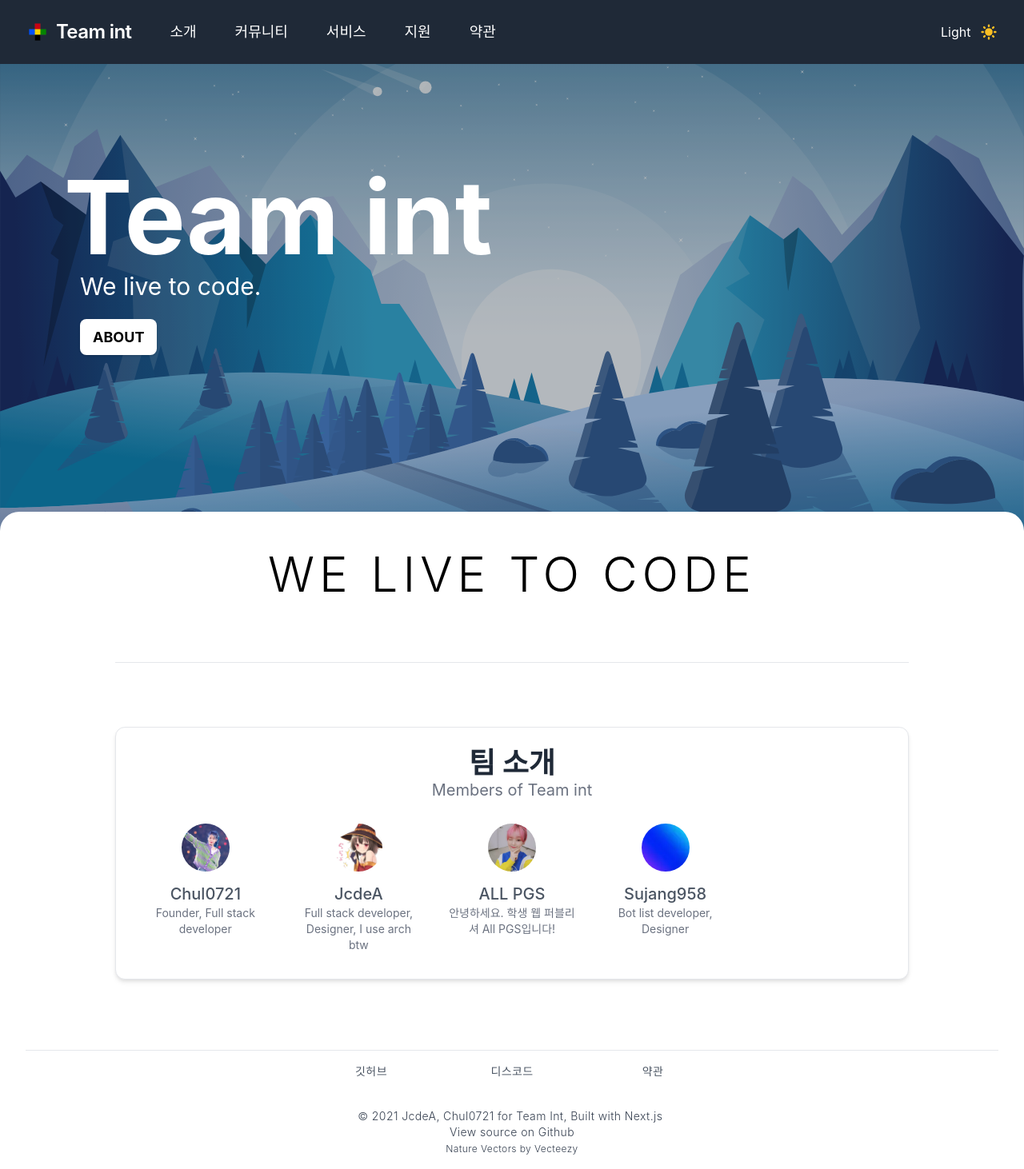
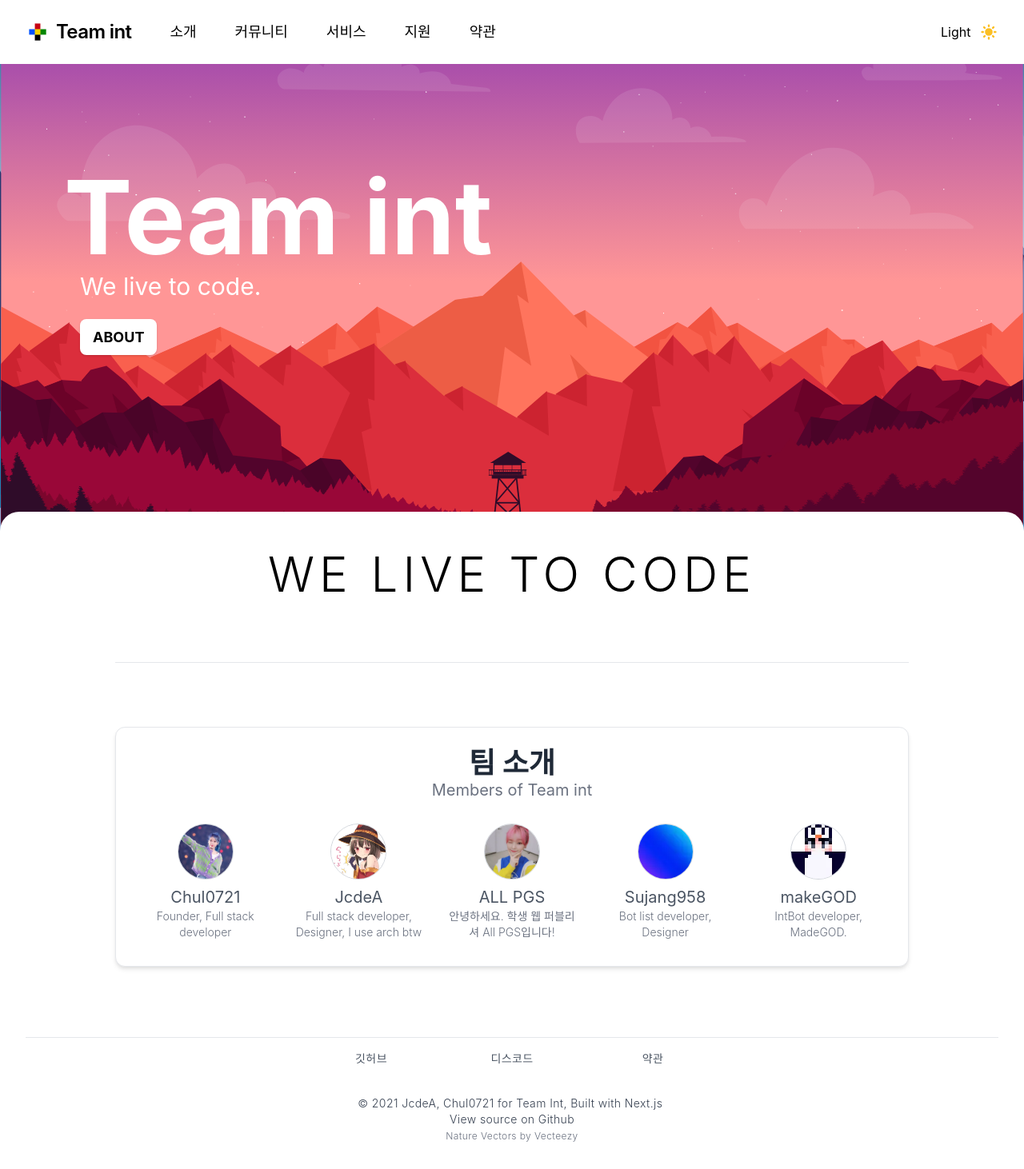
Before and after one commit to Team-int/Web, a Next.js app: page / in a window 1280 px wide. Shown: the whole page at 80% size. Built offline with nearby package versions, Linux system fonts and the light colour scheme; what @tailwindcss/typography would draw is missing.

Commit message:
Switch out images in different color modes

```diff
--- a/components/footer.tsx
+++ b/components/footer.tsx
@@ -1,7 +1,7 @@
 import Link from 'next/link'
 const Footer: React.FC = () => {
   return (
-    <footer className="dark:bg-gray-800 w-full pt-8 pb-4 font-light text-gray-600  dark:text-gray-200 px-8 tracking-wide">
+    <footer className="dark:bg-gray-900 w-full pt-8 pb-4 font-light text-gray-600  dark:text-gray-200 px-8 tracking-wide">
       <hr />
       <div className=" pt-4 grid grid-cols-3 gap-4 grid-flow-row max-w-lg mx-auto text-sm text-center pb-5">
         <Link href="https://github.com/team-int">깃허브</Link>
@@ -10,7 +10,7 @@ const Footer: React.FC = () => {
 
         <Link href="/tos">약관</Link>
       </div>
-      <div className="pt-2 md:pt-4 font-light whitespace-pre-wrap text-xs md:text-sm mx-auto text-center text-gray-700 leading-relaxed">
+      <div className="pt-2 dark:text-gray-100 md:pt-4 font-light whitespace-pre-wrap text-xs md:text-sm mx-auto text-center text-gray-700 leading-relaxed">
         © {new Date().getFullYear()} <a href="https://github.com/JcdeA">JcdeA, Chul0721 </a>for Team
         Int, Built with
         <a href="https://nextjs.org"> Next.js </a>
@@ -18,7 +18,10 @@ const Footer: React.FC = () => {
           View source on
           <a href="https://github.com/Team-Int/Team-web"> Github</a>
         </div>
-        <a className="text-xs" href="https://www.vecteezy.com/free-vector/nature">
+        <a
+          className="text-xs text-gray-500 dark:text-gray-400"
+          href="https://www.vecteezy.com/free-vector/nature"
+        >
           Nature Vectors by Vecteezy
         </a>
       </div>
--- a/components/header.tsx
+++ b/components/header.tsx
@@ -1,4 +1,4 @@
-import React, { useEffect, useState } from 'react'
+import React from 'react'
 import { Transition } from '@headlessui/react'
 import Link from 'next/link'
 import Image from 'next/image'
@@ -10,7 +10,9 @@ const DarkToggle: React.FC<{ darkTheme: boolean; toggleDarkMode: () => void }> =
 }) => {
   return (
     <label className="cursor-pointer flex items-center justify-between">
-      <span className="w-10 mr-2 text-white">{darkTheme ? 'Dark' : 'Light'}</span>
+      {darkTheme && <span className="w-10 mr-2 text-white">Dark</span>}
+      {!darkTheme && <span className="w-10 mr-2 text-black ">Light</span>}
+
       {darkTheme ? (
         <svg
           className="w-6 current-fill text-white"
@@ -22,7 +24,7 @@ const DarkToggle: React.FC<{ darkTheme: boolean; toggleDarkMode: () => void }> =
         </svg>
       ) : (
         <svg
-          className="w-6 current-fill text-yellow-400"
+          className="w-6 current-fill  text-yellow-400"
           xmlns="http://www.w3.org/2000/svg"
           viewBox="0 0 20 20"
           fill="currentColor"
@@ -44,59 +46,39 @@ const DarkToggle: React.FC<{ darkTheme: boolean; toggleDarkMode: () => void }> =
   )
 }
 
-const Header: React.FC = () => {
-  const [showMenu, setShowMenu] = useState(false)
-  const [darkTheme, setDarkTheme] = useState(false)
-
-  const toggleDarkMode = (): void => {
-    // Whenever the user explicitly chooses light mode
-    if (darkTheme) {
-      localStorage.theme = 'light'
-      document.querySelector('html').classList.remove('dark')
-      setDarkTheme(false)
-    } else {
-      localStorage.theme = 'dark'
-      document.querySelector('html').classList.add('dark')
-      setDarkTheme(true)
-    }
-  }
-  useEffect(() => {
-    if (
-      localStorage.theme === 'dark' ||
-      (!('theme' in localStorage) && window.matchMedia('(prefers-color-scheme: dark)').matches)
-    ) {
-      localStorage.theme = 'dark'
-      document.querySelector('html').classList.add('dark')
-      setDarkTheme(true)
-    }
-  }, [])
+const Header: React.FC<{
+  darkTheme: boolean
+  toggleDarkMode: () => void
+  showMenu: boolean
+  setShowMenu: (a) => void
+}> = ({ darkTheme, toggleDarkMode, showMenu, setShowMenu }) => {
   return (
     <>
-      <nav className="px-3 md:px-6 py-3 md:py-6 bg-gray-800 z-20 relative w-full h-12 md:h-20">
+      <nav className="transition-colors duration-200 px-4 md:px-6 py-4 md:py-6 bg-white text-black dark:bg-gray-800 z-20 relative w-full h-14 md:h-20">
         <div className="max-w-8xl m-auto md:px-2">
           <div className="flex justify-between items-center">
             <div className="flex items-center">
               <Image alt="logo" src="/static/images/symbol.webp" height={30} width={30} />
               <div className=" pl-2 ">
                 <Link href="/">
-                  <span className="text-xl md:text-2xl font-semibold tracking-tight flex items-center flex-shrink-0  md:mr-6 text-white">
+                  <span className="text-xl md:text-2xl font-semibold tracking-tight flex items-center flex-shrink-0  md:mr-6 text-black  dark:text-white">
                     Team int
                   </span>
                 </Link>
               </div>
-              <div className="hidden md:flex items-center  text-lg text-white mx-6">
+              <div className="hidden md:flex items-center  text-lg  text-black  dark:text-white mx-6">
                 <Link href="/#about">소개</Link>
               </div>
-              <div className="hidden md:flex items-center  text-lg text-white mx-6">
+              <div className="hidden md:flex items-center  text-lg  text-black  dark:text-white mx-6">
                 <Link href={'https://discord.gg/nKaM6RrN92'}>커뮤니티</Link>
               </div>
-              <div className="hidden md:flex items-center text-lg text-white mx-6">
+              <div className="hidden md:flex items-center text-lg  text-black  dark:text-white mx-6">
                 <Link href="/services">서비스</Link>
               </div>
-              <div className="hidden md:flex items-center text-lg text-white mx-6">
+              <div className="hidden md:flex items-center text-lg  text-black  dark:text-white mx-6">
                 <Link href="/help">지원</Link>
               </div>
-              <div className="hidden md:flex items-center text-lg text-white mx-6">
+              <div className="hidden md:flex items-center text-lg  text-black  dark:text-white mx-6">
                 <Link href="/tos">약관</Link>
               </div>
             </div>
@@ -116,15 +98,15 @@ const Header: React.FC = () => {
       <div className="absolute z-10 w-full">
         <Transition
           show={showMenu}
-          enter="transform transition ease-in-out duration-300 z-0"
+          enter="transform transition ease-in-out duration-200 z-0"
           enterFrom=" -translate-y-20"
           enterTo="translate-y-0"
-          leave="transform transition ease-in-out duration-300 z-0"
+          leave="transform transition ease-in-out duration-200 z-0"
           leaveFrom=" translate-y-0"
           leaveTo=" -translate-y-20"
         >
           <div className="md:invisible md:h-0 ">
-            <div className="px-2 pt-2 pb-3 space-y-1 sm:px-3 bg-gray-700 shadow text-white hover:text-gray-800 dark:hover:text-white block  py-4 text-base font-medium">
+            <div className="px-4 h-18  pt-2 pb-3 space-y-1 sm:px-3 bg-gray-700 shadow text-white hover:text-gray-300 dark:hover:text-white block  py-4 text-base font-medium">
               <Link href="/">Home</Link>
             </div>
           </div>
--- a/components/layout.tsx
+++ b/components/layout.tsx
@@ -1,19 +1,60 @@
 import Header from './header'
 import Footer from './footer'
 import SEO from './seo'
+import { useState, useEffect, isValidElement, cloneElement, Children } from 'react'
 type LayoutProps = {
   children: React.ReactNode
 }
 
 const Layout: React.FC = ({ children }: LayoutProps) => {
+  const [showMenu, setShowMenu] = useState(false)
+  const [darkTheme, setDarkTheme] = useState(false)
+
+  const toggleDarkMode = (): void => {
+    // Whenever the user explicitly chooses light mode
+    if (darkTheme) {
+      localStorage.theme = 'light'
+      document.querySelector('html').classList.remove('dark')
+      setDarkTheme(false)
+    } else {
+      localStorage.theme = 'dark'
+      document.querySelector('html').classList.add('dark')
+      setDarkTheme(true)
+    }
+  }
+  useEffect(() => {
+    if (
+      localStorage.theme === 'dark' ||
+      (!('theme' in localStorage) && window.matchMedia('(prefers-color-scheme: dark)').matches)
+    ) {
+      localStorage.theme = 'dark'
+      document.querySelector('html').classList.add('dark')
+      setDarkTheme(true)
+    }
+  }, [])
   return (
     <>
       <SEO />
-      <div className="z-10 dark:bg-gra transition-colors duration-200">
-        <Header />
+      <div className="z-10 text-black  transition-colors duration-200">
+        <Header
+          setShowMenu={setShowMenu}
+          showMenu={showMenu}
+          darkTheme={darkTheme}
+          toggleDarkMode={toggleDarkMode}
+        />
       </div>
 
-      <main className=" dark:bg-gray-900 transition-colors duration-200">{children}</main>
+      <main className=" dark:bg-gray-900 transition-colors duration-200">
+        {Children.map(children, (child) => {
+          // checking isValidElement is the safe way and avoids a typescript error too
+          if (isValidElement(child)) {
+            return cloneElement(child, { darkTheme: darkTheme })
+          }
+          return child
+        })}
+        {/*
+        {children} */}
+      </main>
 
       <Footer />
     </>
--- a/components/membercard.tsx
+++ b/components/membercard.tsx
@@ -10,21 +10,23 @@ const MemberCard: React.FC<memberProps> = ({ name, profile, desc, url }: memberP
     <div className="p-2 w-50">
       <div className="flex-col  flex justify-center items-center ">
         <div className="flex-shrink-0">
-          <a href={url} className="block relative">
-            <Image
-              src={profile}
-              className="rounded-full border "
-              width={60}
-              height={60}
-              alt="profile"
-            />
+          <a href={url} className="block relative ">
+            <div className="profile border-gray-300 dark:border-gray-500">
+              <Image
+                src={profile}
+                width={70}
+                height={70}
+                alt="profile"
+                className="rounded-full profile"
+              />
+            </div>
           </a>
         </div>
         <div className="mt-2 text-center flex flex-col">
-          <a href={url} className="text-gray-600 dark:text-white text-xl font-medium">
+          <a href={url} className="text-gray-600 dark:text-white text-xl">
             {name}
           </a>
-          <span className="text-gray-500 text-sm dark:text-gray-300">{desc}</span>
+          <span className="text-gray-500 text-sm dark:text-gray-300 font-light">{desc}</span>
         </div>
       </div>
     </div>
--- a/pages/_app.tsx
+++ b/pages/_app.tsx
@@ -1,4 +1,4 @@
-import '../styles/global.css'
+import 'styles/global.css'
 import React from 'react'
 import { AppProps } from 'next/app'
 import Layout from '../components/layout'
--- a/pages/_offline.tsx
+++ b/pages/_offline.tsx
@@ -5,7 +5,7 @@ const Offline: React.FC = () => (
     <Head>
       <title>옴마야</title>
     </Head>
-    <div>
+    <div className="container mx-auto px-4 max-w-5xl">
       <p className="text-4xl">현재 네트워크와 연결되있지 않습니다.</p>
       <p>이미 캐시되지 않은 정보를 볼려면 네트워크에 연결해주세요.</p>
     </div>
--- a/pages/index.tsx
+++ b/pages/index.tsx
@@ -1,7 +1,8 @@
 import React from 'react'
-import MemberCard from '../components/membercard'
-import { memberProps } from '../components/membercard'
-
+import MemberCard from 'components/membercard'
+import { memberProps } from 'components/membercard'
+import { NextPage } from 'next'
+import Image from 'next/image'
 const members: Record<string, memberProps> = {
   chul0721: {
     name: 'Chul0721',
@@ -27,18 +28,33 @@ const members: Record<string, memberProps> = {
     url: 'https://github.com/sujang958',
     desc: 'Bot list developer, Designer',
   },
+  agg: {
+    name: 'makeGOD',
+    profile: '/static/images/members/agg.webp',
+    url: 'https://github.com/makeGOD',
+    desc: 'IntBot developer, MadeGOD.',
+  },
 }
 
-const Home: React.FC = () => {
+const Home: NextPage<{ darkTheme: boolean }> = ({ darkTheme }) => {
   return (
     <>
-      <div className="w-full transition-all hero flex sm:px-0 duration-200 text-white bg-gray-600">
-        <img
-          alt="bg"
-          src="/static/images/mountain.svg"
-          className="absolute hero bg-contain w-full object-cover "
-        />
-        <div className="inset-0 mt-12 md:mt-20 w-full hero bg-black opacity-25 absolute z-0"></div>
+      <div className="w-full transition-all hero flex sm:px-0 duration-200 text-white bg-gray-600 relative">
+        <div className="hero-dark">
+          <Image alt="bg" layout="fill" objectFit="cover" src="/static/images/mountain.svg" />
+        </div>
+
+        <div className="hero-light">
+          <Image alt="bg" layout="fill" objectFit="cover" src="/static/images/light.svg" />
+        </div>
+
+        <div
+          className={
+            'inset-0 mt-14 md:mt-20 w-full hero  absolute z-0 ' + darkTheme
+              ? 'opacity-25'
+              : 'opacity-10'
+          }
+        ></div>
         <div className="mx-2 px-4 hero-text z-10 ">
           <div className="text-6xl md:text-9xl font-bold ">Team int</div>
 
@@ -55,7 +71,7 @@ const Home: React.FC = () => {
         </div>
       </div>
       <div
-        className="transtition-colors duration-200 dark:bg-gray-900 transform -translate-y-10 bg-white mx-auto  rounded-lg md:rounded-3xl "
+        className="transtition-colors duration-200 dark:bg-gray-800 transform -translate-y-10 bg-white mx-auto  rounded-lg md:rounded-3xl "
         id="about"
       >
         <div className="p-4 mx-auto max-w-5xl pt-12   text-center ">
--- a/pages/tos.tsx
+++ b/pages/tos.tsx
@@ -2,7 +2,7 @@ import React from 'react'
 
 const Tos: React.FC = () => {
   return (
-    <div className="mx-auto max-w-3xl pt-20 md:pt-12 px-3 dark:bg-gray-900 rounded-xl dark:text-white">
+    <div className="mx-auto max-w-3xl pt-20 md:pt-12 px-3 transition-all duration-200 dark:text-white">
       <p className="md:ml-4 text-3xl md:text-6xl font-extrabold tracking-loose md:pb-6">
         서비스 이용약관
       </p>
--- a/styles/global.css
+++ b/styles/global.css
@@ -130,7 +130,43 @@ li {
   transition: width 0.1s ease 0s, left 0.1s ease 0s;
   width: 0;
 }
+.dark .underline:after {
+  background: none repeat scroll 0 0 transparent;
+  bottom: 0;
+  content: "";
+  display: block;
+  height: 2px;
+  left: 50%;
+  position: absolute;
+  background: #FFF1;
+  transition: width 0.1s ease 0s, left 0.1s ease 0s;
+  width: 0;
+}
 .underline:hover:after {
   width: 100%;
   left: 0;
 }
+
+
+
+.profile {
+  border-radius:9999px;
+  border-width:1px;
+  width: 70px;
+  height:70px;
+}
+
+
+
+
+.hero-light {
+
+  -webkit-transition: opacity 200ms ease-in-out;
+  -moz-transition: opacity 200ms ease-in-out;
+  -o-transition: opacity 200ms ease-in-out;
+  transition: opacity 200ms ease-in-out;
+}
+
+.dark .hero-light {
+  opacity:0;
+}
--- a/tailwind.config.js
+++ b/tailwind.config.js
@@ -1,6 +1,6 @@
 const colors = require('tailwindcss/colors')
 module.exports = {
-
+ mode:'jit',
   purge: ['./pages/**/*.{js,ts,jsx,tsx}', './components/**/*.{js,ts,jsx,tsx}'],
   darkMode: 'class', // or 'media' or 'class'
   theme: {
--- a/tsconfig.json
+++ b/tsconfig.json
@@ -3,6 +3,7 @@
     "target": "es5",
     "lib": ["dom", "dom.iterable", "esnext"],
     "allowJs": true,
+    "baseUrl": "./",
     "skipLibCheck": true,
     "strict": false,
     "forceConsistentCasingInFileNames": true,
```
Also changed, not shown: pages/404.tsx (added, +18 -0 lines), public/static/images/404.svg (added), public/static/images/members/agg.webp (added).
